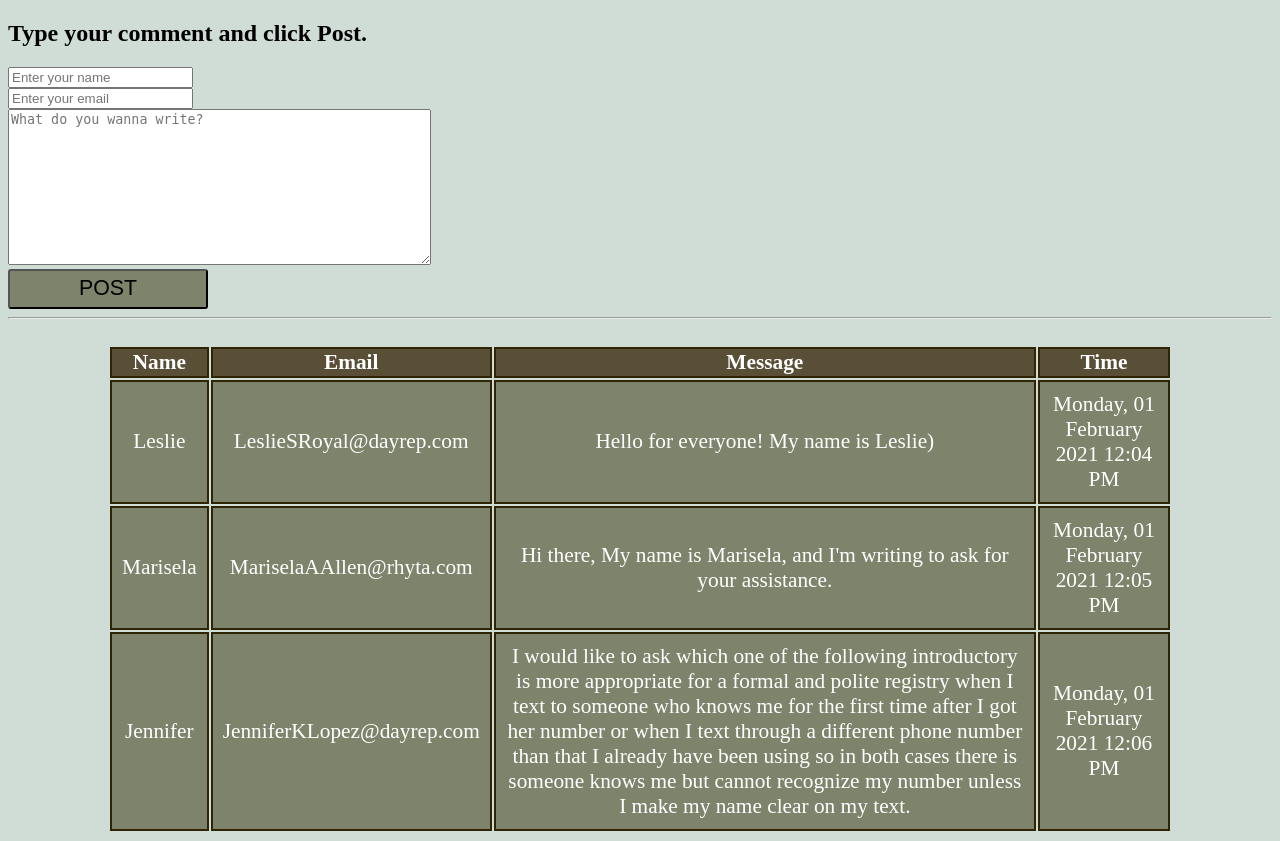
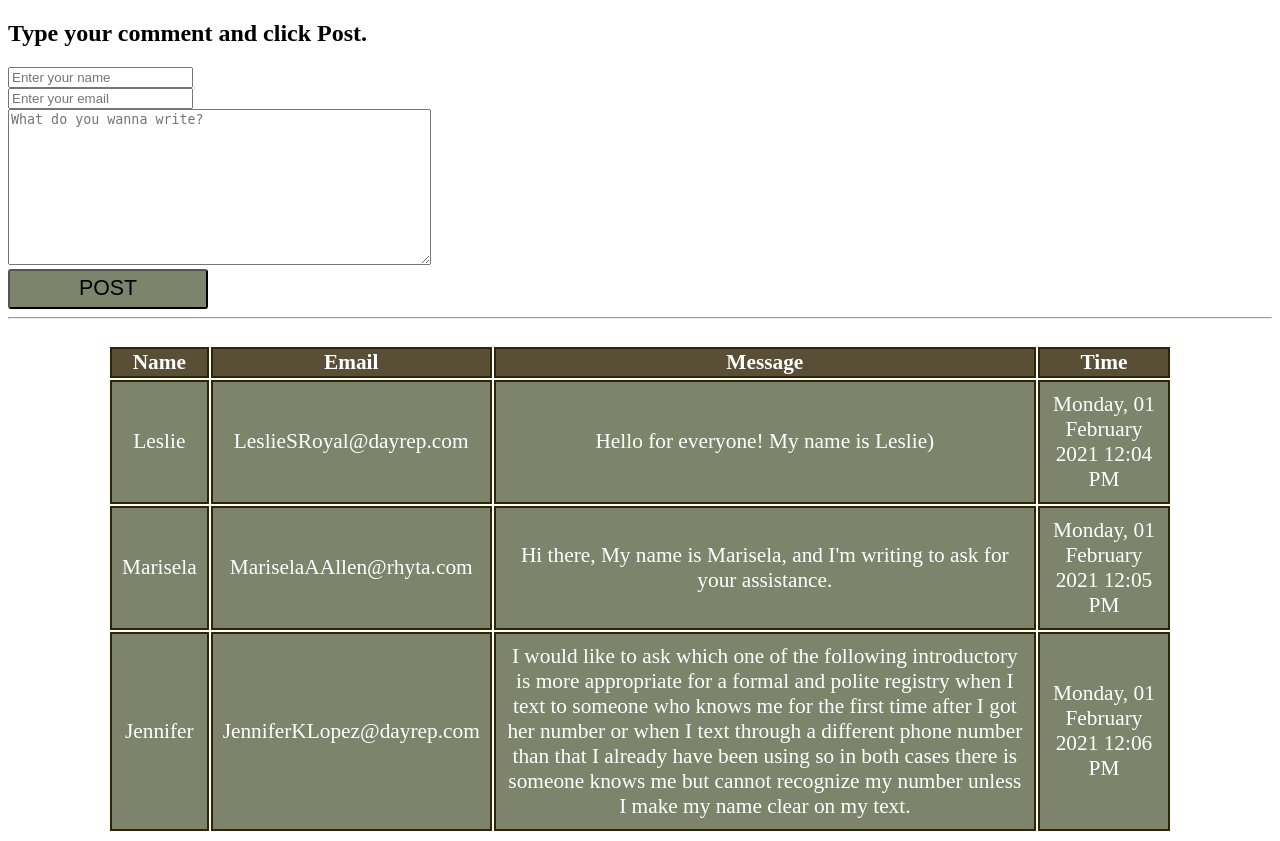
Before and after one commit to Tatsiana13/guest-book, a PHP site: page /guest.php in a window 1280 px wide. Run offline with PHP 8.4, Linux system fonts and the light colour scheme.

Commit message:
Update guest.css
change bg color

```diff
--- a/guest.css
+++ b/guest.css
@@ -1,5 +1,5 @@
 .bg {
-    background-color: #D0DDD7;
+    background-color: #ffffff;
 }
 
 .header {
```
